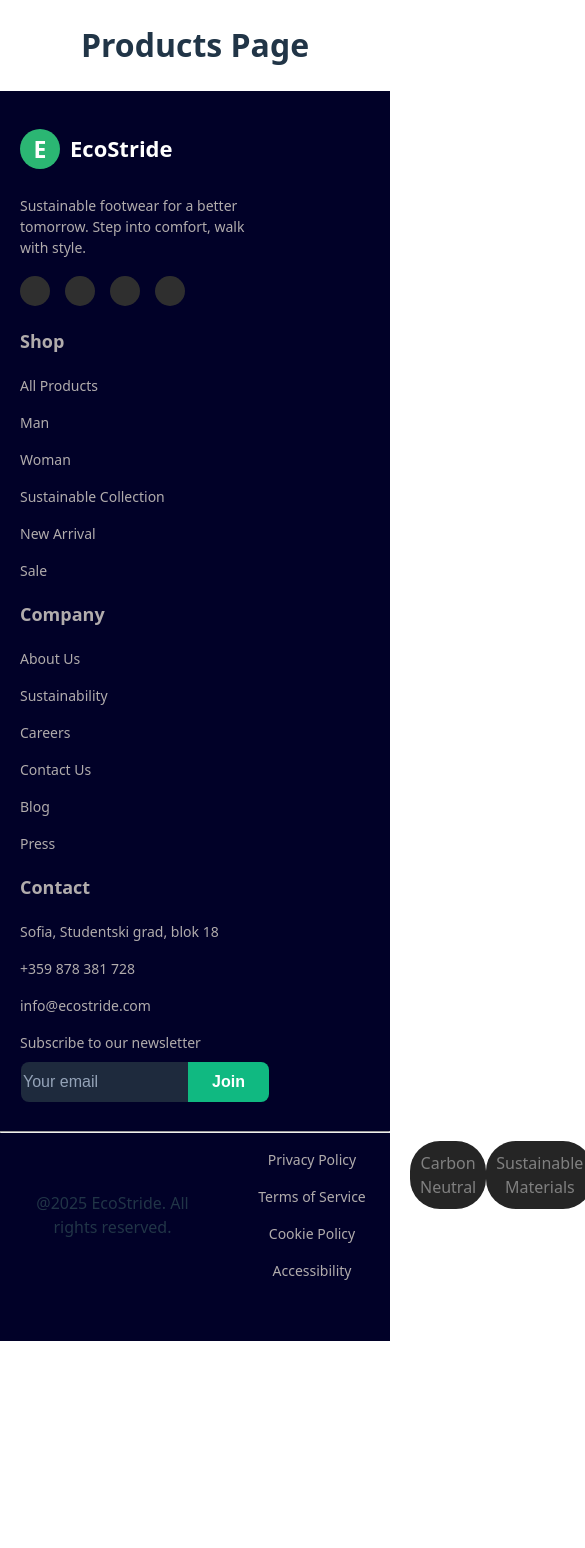
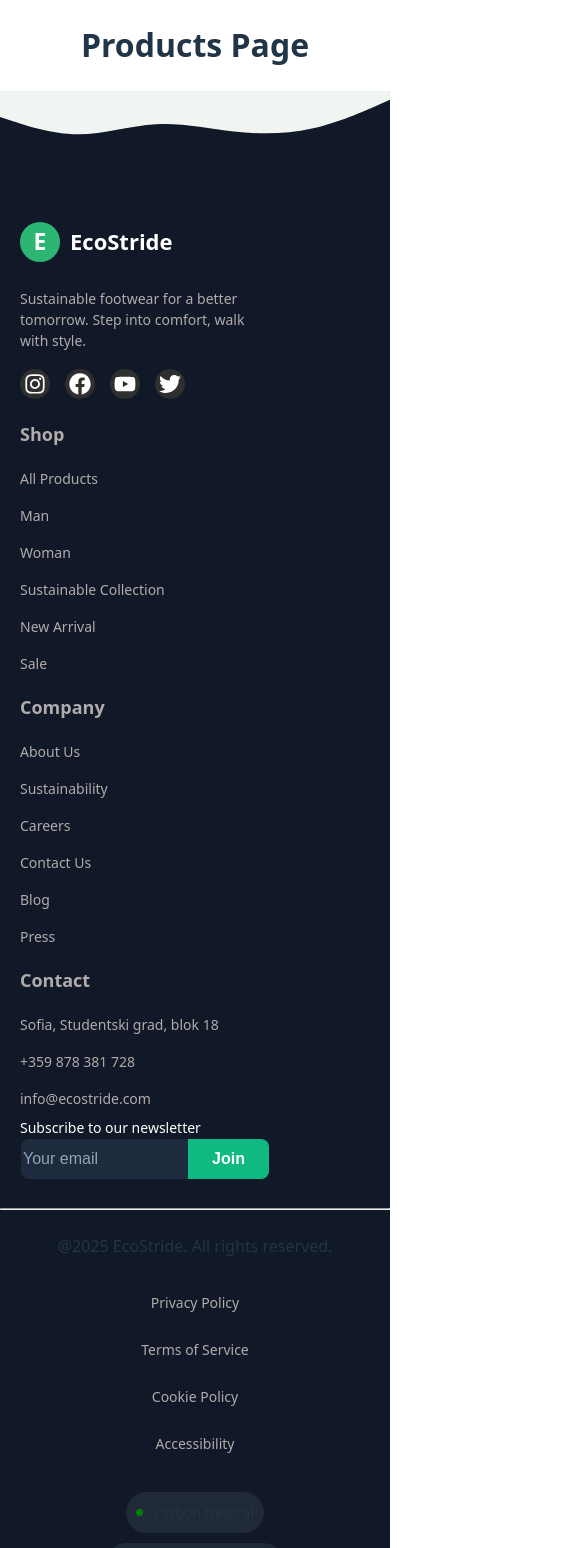
Before and after one commit to StankoI/Shoe_Shop, a React (Vite) app in the folder client/: page /products in a window 390 px wide. Shown: the top 1548 px of the page, 585 px wide, since content can reach past the window. Before the commit the page ends 1341 px from the top, so only its background shows below. Built offline with nearby package versions, Linux system fonts and the light colour scheme.

Commit message:
footer finished

```diff
--- a/client/package.json
+++ b/client/package.json
@@ -12,6 +12,7 @@
   "dependencies": {
     "react": "^19.0.0",
     "react-dom": "^19.0.0",
+    "react-icons": "^5.5.0",
     "react-router-dom": "^7.5.3"
   },
   "devDependencies": {
--- a/client/src/components/footer.css
+++ b/client/src/components/footer.css
@@ -52,11 +52,10 @@ a:hover::after {
 }
 
 .footer {
-    background: rgb(1, 1, 40);
+    background: #111827;
     width: 100vw;
-    /* overflow: hidden; */
-    /* margin: 0; */
 }
+
 
 .footer-links {
     display: flex;
@@ -120,6 +119,9 @@ a:hover::after {
 }
 
 .social-media-icon {
+    display: flex;
+    align-items: center;
+    justify-content: center;
     width: 30px;
     height: 30px;
     border-radius: 50%;
@@ -128,10 +130,8 @@ a:hover::after {
 
 .email-form {
     display: flex;
-    /* overflow: hidden; */
     box-sizing: border-box;
     border: 1px solid transparent;
-    /* border: transparent; */
 }
 
 .email-form input[type="email"] {
@@ -167,14 +167,17 @@ a:hover::after {
     border-radius: 8px;
 }
 
+.footer-text-email{
+    font-size: 14px;
+    font-weight: 500;
+}
+
 .footer-below {
     display: flex;
     flex-direction: column;
     height: 200px;
-    /* padding-bottom: 100px; */
     align-items: center;
     gap: 20px;
-    /* justify-content: center;  */
     flex-wrap: wrap;
 }
 
@@ -207,16 +210,72 @@ a:hover::after {
     align-items: center;
     justify-content: space-between;
     width: 40%;
-    /* flex-wrap: wrap; */
 }
 
 .footer-below-more-info {
     display: flex;
     align-items: center;
-    justify-content: center;
     border-radius: 30px;
     padding: 10px;
-    box-sizing: border-box;
-    background: rgb(37, 37, 37);
-    color: gray;
+    background: #1F2937;
+    font-size: 14px;
+    font-weight: 300;
+    gap:10px;
 }
+
+.dot{
+    width: 7px;
+    height: 7px;
+    border-radius: 50%;
+}
+
+.dot.green{
+    background: green;
+}
+
+.dot.blue{
+    background: blue;
+}
+
+.dot.orange{
+    background: orange;
+}
+
+@media (max-width: 768px) {
+    .footer-below {
+        height: auto;
+        gap: 30px;
+    }
+
+    .footer-below-copyright-and-likns {
+        flex-direction: column;
+        align-items: center;
+        text-align: center;
+        gap: 10px;
+    }
+
+    .footer-copyright{
+        width: 100%;
+        padding-left: 0;
+        justify-content: center;
+    }
+
+
+    .footer-below-links {
+        width: 100%;
+        padding-left: 0;
+        justify-content: center;
+    }
+
+    .footer-below-links {
+        flex-direction: column;
+        gap: 10px;
+    }
+
+    .footer-below-more {
+        flex-direction: column;
+        align-items: center;
+        width: 100%;
+        gap: 10px;
+    }
+}
--- a/client/src/components/footer.tsx
+++ b/client/src/components/footer.tsx
@@ -1,6 +1,8 @@
 import { Link } from 'react-router-dom';
 import './footer.css'
 import { useState } from 'react';
+import { FaInstagram, FaFacebook, FaYoutube, FaTwitter } from 'react-icons/fa';
+import { FaX } from 'react-icons/fa6';
 
 const Footer = () => {
 
@@ -19,16 +21,25 @@ const Footer = () => {
 
     return (
         <div className='footer'>
+            <svg xmlns="http://www.w3.org/2000/svg" viewBox="0 0 1440 320" className="w-full"><path fill="#f0f5f1" fill-opacity="1" d="M0,96L48,112C96,128,192,160,288,160C384,160,480,128,576,122.7C672,117,768,139,864,149.3C960,160,1056,160,1152,138.7C1248,117,1344,75,1392,53.3L1440,32L1440,0L1392,0C1344,0,1248,0,1152,0C1056,0,960,0,864,0C768,0,672,0,576,0C480,0,384,0,288,0C192,0,96,0,48,0L0,0Z"></path></svg>
             <div className='footer-section'>
                 <div className='footer-links'>
                     <div className='footer-links-div'>
                         {logo()}
                         <div className='footer-text'>Sustainable footwear for a better tomorrow. Step into comfort, walk with style.</div>
                         <div className='social-media'>
-                            <div className='social-media-icon'></div>
-                            <div className='social-media-icon'></div>
-                            <div className='social-media-icon'></div>
-                            <div className='social-media-icon'></div>
+                            <div className='social-media-icon'>
+                                <FaInstagram size={22} color="white" />
+                            </div>
+                            <div className='social-media-icon'>
+                                <FaFacebook size={22} color="white" />
+                            </div>
+                            <div className='social-media-icon'>
+                                <FaYoutube size={22} color="white" />
+                            </div>
+                            <div className='social-media-icon'>
+                                <FaTwitter size={22} color="white" />
+                            </div>
                         </div>
                     </div>
                     <div className='footer-links-div'>
@@ -54,7 +65,7 @@ const Footer = () => {
                         <div className='footer-text'>Sofia, Studentski grad, blok 18</div>
                         <div className='footer-text'>+359 878 381 728</div>
                         <div className='footer-text'>info@ecostride.com</div>
-                        <div className='footer-text'>Subscribe to our newsletter</div>
+                        <div className='footer-text-email'>Subscribe to our newsletter</div>
                         <form className={`email-form ${focused ? "focused" : ""}`}>
                             <input type="email" placeholder="Your email"
                                 onFocus={() => setFocused(true)}
@@ -88,9 +99,16 @@ const Footer = () => {
                     </div>
                 </div>
                 <div className='footer-below-more'>
-                    <div className='footer-below-more-info'>Carbon Neutral</div>
-                    <div className='footer-below-more-info'>Sustainable Materials</div>
-                    <div className='footer-below-more-info'>Ethical Production</div>
+                    <div className='footer-below-more-info'>
+                        <div className='dot green'></div>
+                        Carbon Neutral
+                    </div>
+                    <div className='footer-below-more-info'>
+                        <div className='dot blue'></div>
+                        Sustainable Materials</div>
+                    <div className='footer-below-more-info'>
+                        <div className='dot orange'></div>
+                        Ethical Production</div>
                 </div>
             </div>
         </div>
```
Also changed, not shown: 1 other file (tests, documents, lock files or other folders).
